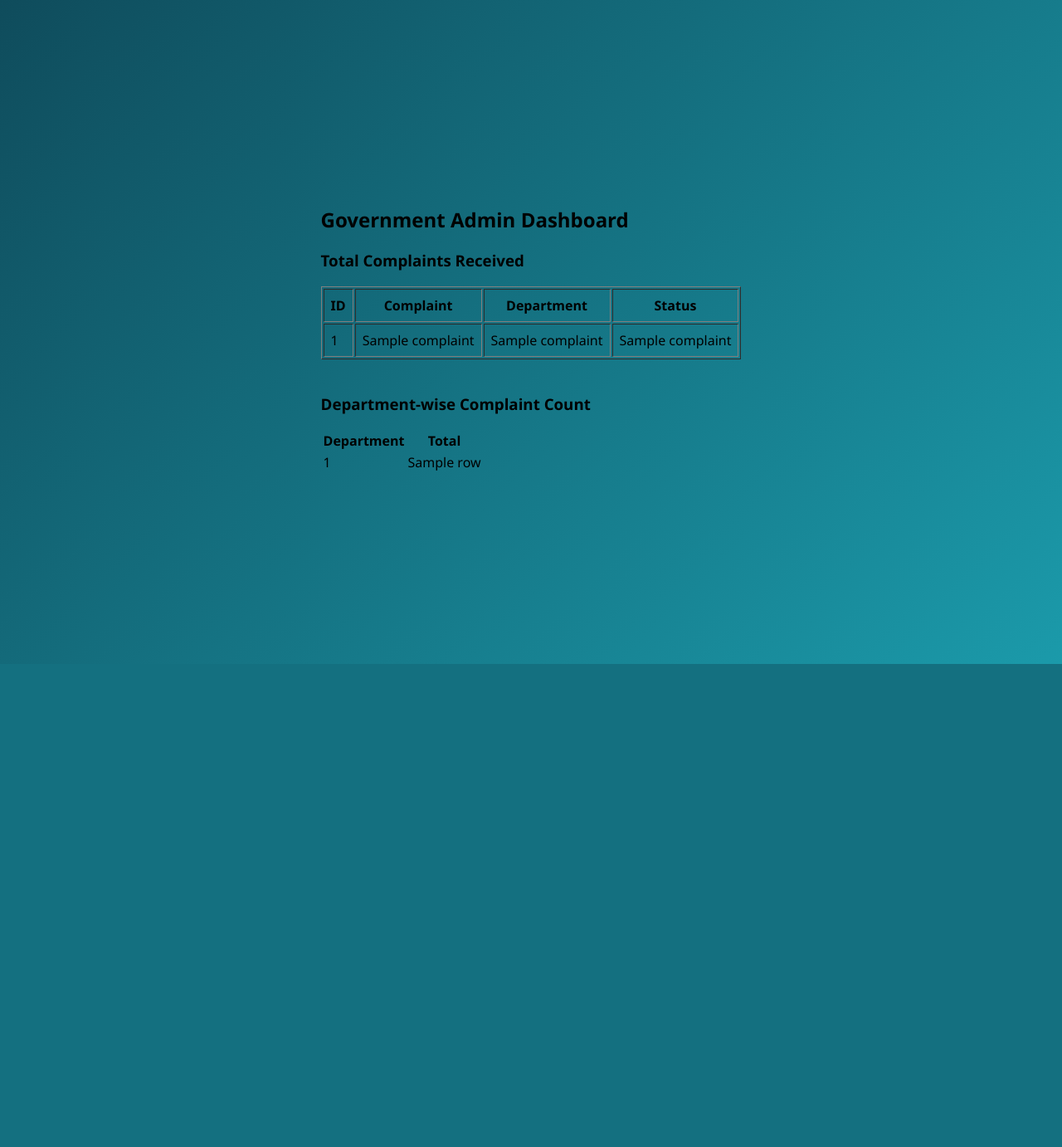
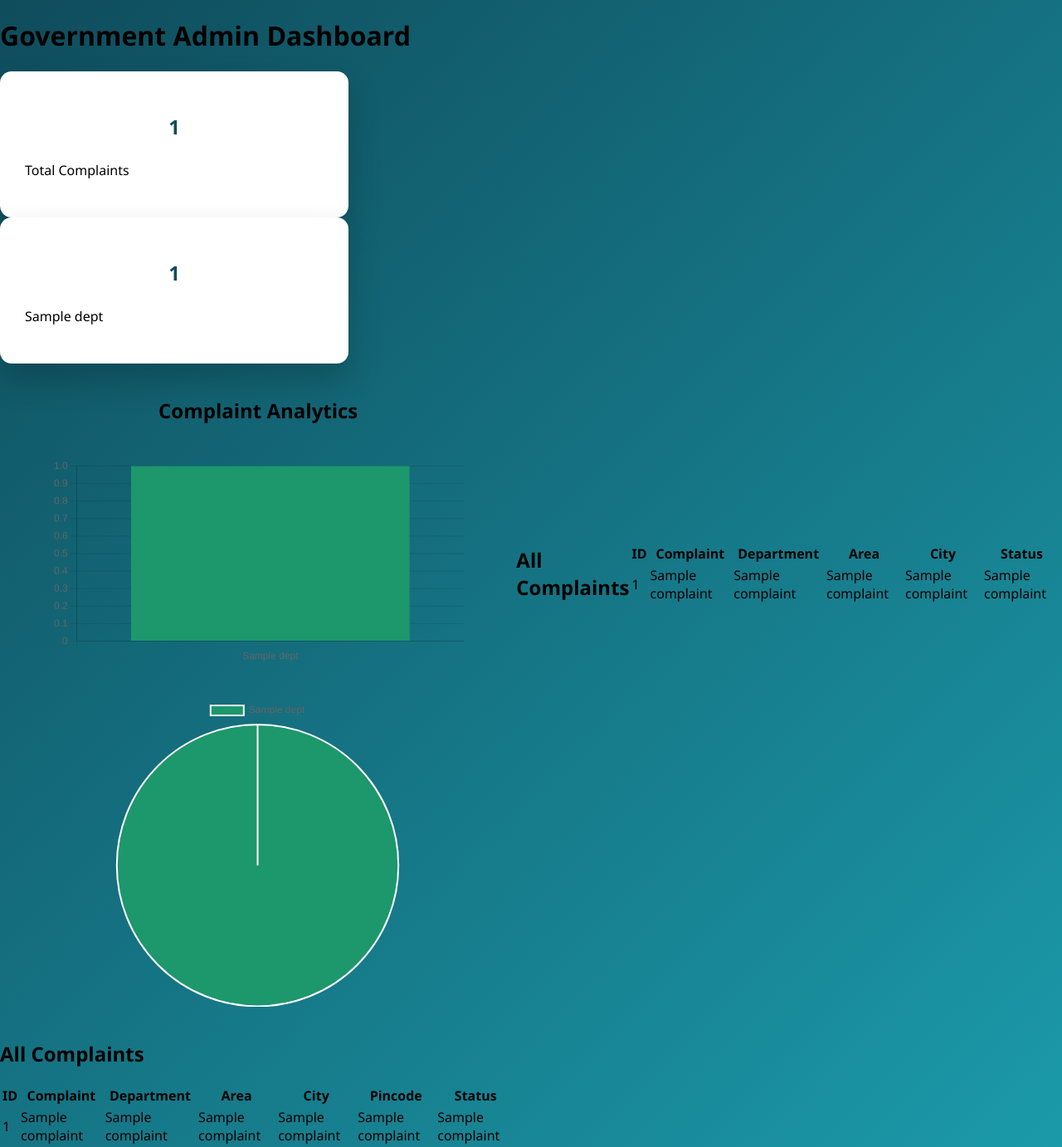
Before and after one commit to Poornima1407/ai-grievance-system, a Flask app: template templates/admin.html in a window 1280 px wide. Shown: the whole page at 83% size. Before the commit the page ends 800 px from the top, so only its background shows below. Run offline with Flask 3, Linux system fonts and the light colour scheme; the template is opened without the code that fills it: most values are stand-ins (such as "Sample title", 1, 10 or a date in 2020); parts of the project's set-up code (start-up, migrations or seed data) failed here and were passed over.

Commit message:
Update admin.html

```diff
--- a/templates/admin.html
+++ b/templates/admin.html
@@ -2,20 +2,65 @@
 <html>
 <head>
     <title>Admin Dashboard</title>
+
+    <!-- Main CSS -->
     <link rel="stylesheet" href="/static/style.css">
+
+    <!-- Chart.js CDN -->
+    <script src="https://cdn.jsdelivr.net/npm/chart.js"></script>
 </head>
+
 <body>
 
-<div class="container">
-    <h2>Government Admin Dashboard</h2>
+<div class="dashboard">
 
-    <h3>Total Complaints Received</h3>
+    <h1>Government Admin Dashboard</h1>
 
-    <table border="1" width="100%" cellpadding="8">
+    <!-- =======================
+         SUMMARY CARDS
+    ======================== -->
+    <div class="cards">
+
+        <div class="card total">
+            <h2>{{ total_complaints }}</h2>
+            <p>Total Complaints</p>
+        </div>
+
+        {% for dept, count in dept_counts %}
+        <div class="card dept">
+            <h2>{{ count }}</h2>
+            <p>{{ dept }}</p>
+        </div>
+        {% endfor %}
+
+    </div>
+
+    <!-- =======================
+         CHART SECTION
+    ======================== -->
+    <h2 style="text-align:center; margin-top:40px;">Complaint Analytics</h2>
+
+    <div style="width:80%; margin:40px auto;">
+        <canvas id="barChart"></canvas>
+    </div>
+
+    <div style="width:60%; margin:40px auto;">
+        <canvas id="pieChart"></canvas>
+    </div>
+
+    <!-- =======================
+         COMPLAINT TABLE
+    ======================== -->
+    <h2>All Complaints</h2>
+
+    <table>
         <tr>
             <th>ID</th>
             <th>Complaint</th>
             <th>Department</th>
+            <th>Area</th>
+            <th>City</th>
+            <th>Pincode</th>
             <th>Status</th>
         </tr>
 
@@ -25,31 +70,107 @@
             <td>{{ c[1] }}</td>
             <td>{{ c[2] }}</td>
             <td>{{ c[3] }}</td>
+            <td>{{ c[4] }}</td>
+            <td>{{ c[5] }}</td>
+            <td>{{ c[6] }}</td>
         </tr>
         {% endfor %}
     </table>
 
-    <br>
+</div>
 
-    <h3>Department-wise Complaint Count</h3>
+<!-- =======================
+     CHART SCRIPT
+======================== -->
+<script>
+    const departments = [
+        {% for dept, count in dept_counts %}
+            "{{ dept }}",
+        {% endfor %}
+    ];
 
-{% if dept_counts %}
+    const counts = [
+        {% for dept, count in dept_counts %}
+            {{ count }},
+        {% endfor %}
+    ];
+
+    // BAR CHART
+    new Chart(document.getElementById("barChart"), {
+        type: "bar",
+        data: {
+            labels: departments,
+            datasets: [{
+                label: "Number of Complaints",
+                data: counts,
+                backgroundColor: [
+                    "#1d976c",
+                    "#2193b0",
+                    "#f39c12",
+                    "#e74c3c",
+                    "#9b59b6",
+                    "#34495e"
+                ]
+            }]
+        },
+        options: {
+            responsive: true,
+            plugins: {
+                legend: { display: false }
+            }
+        }
+    });
+
+    // PIE CHART
+    new Chart(document.getElementById("pieChart"), {
+        type: "pie",
+        data: {
+            labels: departments,
+            datasets: [{
+                data: counts,
+                backgroundColor: [
+                    "#1d976c",
+                    "#2193b0",
+                    "#f39c12",
+                    "#e74c3c",
+                    "#9b59b6",
+                    "#34495e"
+                ]
+            }]
+        },
+        options: {
+            responsive: true
+        }
+    });
+</script>
+
+</body>
+</html>
+
+
+    <!-- COMPLAINT TABLE -->
+    <h2>All Complaints</h2>
+
     <table>
         <tr>
+            <th>ID</th>
+            <th>Complaint</th>
             <th>Department</th>
-        <th>Total</th>
+            <th>Area</th>
+            <th>City</th>
+            <th>Status</th>
         </tr>
 
-    {% for row in dept_counts %}
+        {% for c in complaints %}
         <tr>
-        <td>{{ row[0] }}</td>
-        <td>{{ row[1] }}</td>
+            <td>{{ c[0] }}</td>
+            <td>{{ c[1] }}</td>
+            <td>{{ c[2] }}</td>
+            <td>{{ c[3] }}</td>
+            <td>{{ c[4] }}</td>
+            <td>{{ c[6] }}</td>
         </tr>
         {% endfor %}
-</table>
-{% else %}
-<p>No data available</p>
-{% endif %}
 
     </table>
 
```
Lines whose indentation alone changed are shown as unchanged.
